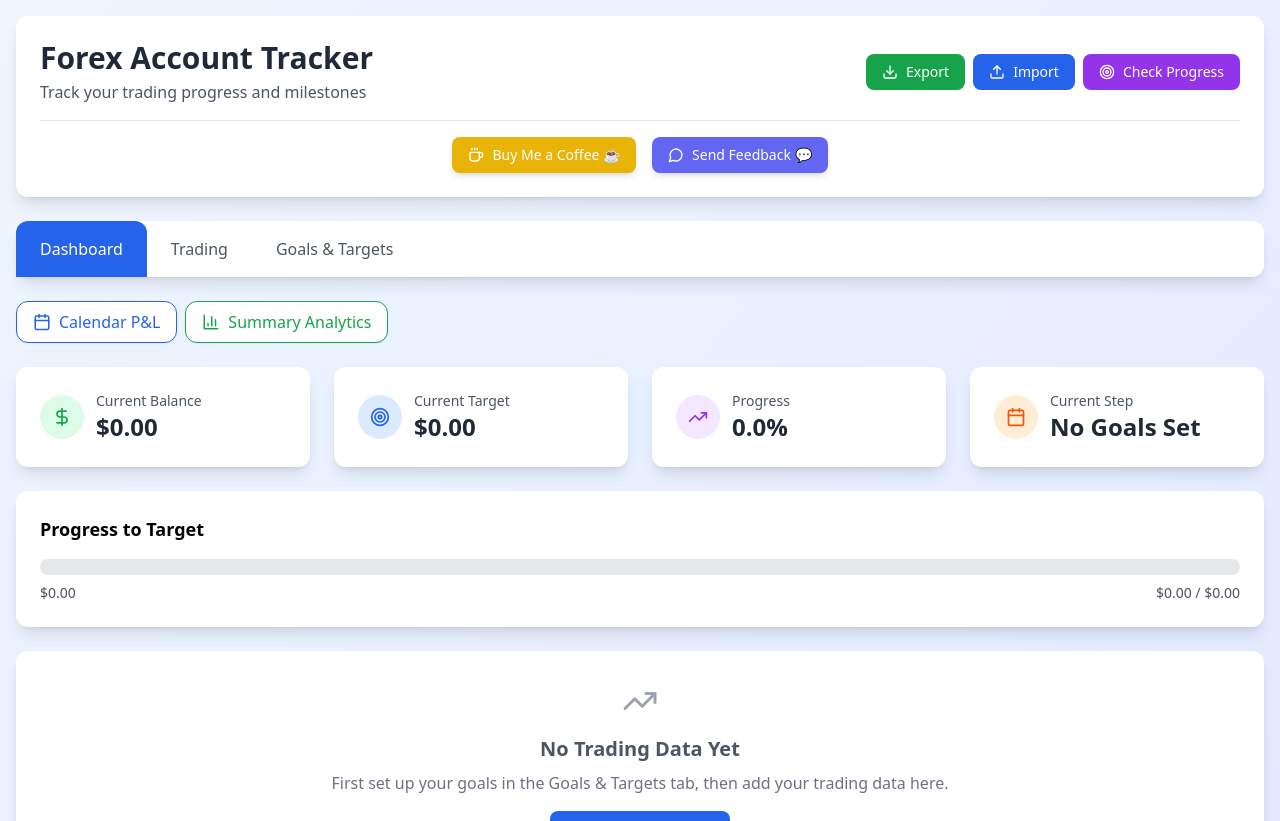
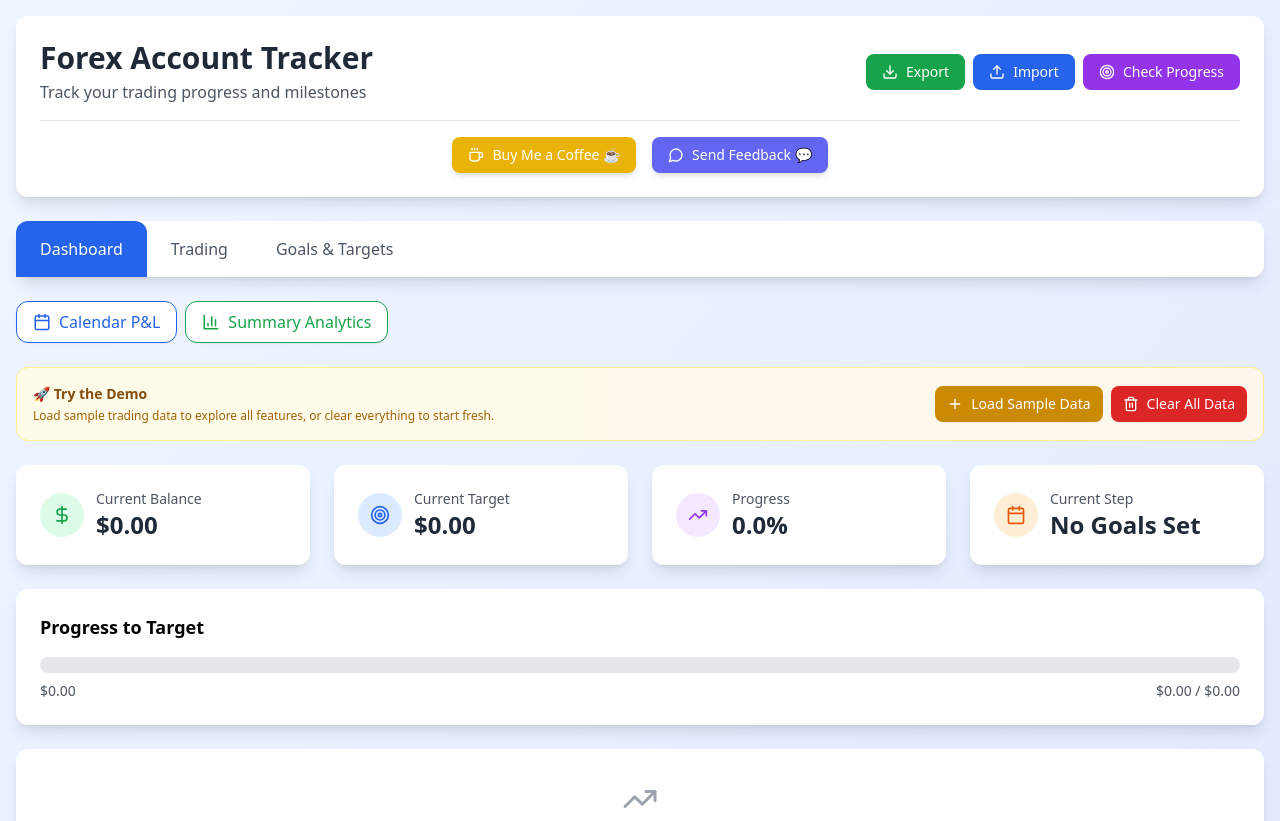
Before and after one commit to shahinabdi/forex-account-tracker, a React (Vite) app: page / in a window 1280 px wide. Shown: the top 821 px of the page. Built offline with nearby package versions, Linux system fonts and the light colour scheme.

Commit message:
Add sample data loading and clearing functionality to ForexTracker; implement buttons for demo data and reset options for enhanced user experience.

```diff
--- a/src/App.tsx
+++ b/src/App.tsx
@@ -928,6 +928,83 @@ export default function ForexTracker() {
         return 'Starting Balance';
       default:
         return 'Trade';
+    }
+  };
+
+  // Sample data and clear data functions
+  const loadSampleData = () => {
+    const sampleGoals: Goal[] = [
+      { level: 'Step 1', startBalance: 1000, targetBalance: 1500, status: 'Completed', progress: '100%' },
+      { level: 'Step 2', startBalance: 1500, targetBalance: 2250, status: 'Completed', progress: '100%' },
+      { level: 'Step 3', startBalance: 2250, targetBalance: 3375, status: 'In Progress', progress: '75%' },
+      { level: 'Step 4', startBalance: 3375, targetBalance: 5063, status: 'Not Started', progress: '0%' },
+      { level: 'Step 5', startBalance: 5063, targetBalance: 7595, status: 'Not Started', progress: '0%' }
+    ];
+
+    const sampleTrades: Trade[] = [
+      { id: 1, date: '2025-08-01', balance: 1000, pnl: null, amountToTarget: 500, dailyGain: null, milestone: 'Starting Balance', milestoneValue: null, type: 'starting' },
+      { id: 2, date: '2025-08-02', balance: 1075, pnl: 75, amountToTarget: 425, dailyGain: 7.5, milestone: '', milestoneValue: null, type: 'trade' },
+      { id: 3, date: '2025-08-03', balance: 1120, pnl: 45, amountToTarget: 380, dailyGain: 4.19, milestone: '', milestoneValue: null, type: 'trade' },
+      { id: 4, date: '2025-08-05', balance: 1085, pnl: -35, amountToTarget: 415, dailyGain: -3.12, milestone: '', milestoneValue: null, type: 'trade' },
+      { id: 5, date: '2025-08-06', balance: 1165, pnl: 80, amountToTarget: 335, dailyGain: 7.37, milestone: '', milestoneValue: null, type: 'trade' },
+      { id: 6, date: '2025-08-08', balance: 1245, pnl: 80, amountToTarget: 255, dailyGain: 6.87, milestone: '', milestoneValue: null, type: 'trade' },
+      { id: 7, date: '2025-08-09', balance: 1290, pnl: 45, amountToTarget: 210, dailyGain: 3.61, milestone: '', milestoneValue: null, type: 'trade' },
+      { id: 8, date: '2025-08-12', balance: 1380, pnl: 90, amountToTarget: 120, dailyGain: 6.98, milestone: '', milestoneValue: null, type: 'trade' },
+      { id: 9, date: '2025-08-13', balance: 1425, pnl: 45, amountToTarget: 75, dailyGain: 3.26, milestone: '', milestoneValue: null, type: 'trade' },
+      { id: 10, date: '2025-08-14', balance: 1500, pnl: 75, amountToTarget: 0, dailyGain: 5.26, milestone: 'Step 1 Complete!', milestoneValue: 1500, type: 'trade' },
+      { id: 11, date: '2025-08-15', balance: 1580, pnl: 80, amountToTarget: 670, dailyGain: 5.33, milestone: '', milestoneValue: null, type: 'trade' },
+      { id: 12, date: '2025-08-16', balance: 1650, pnl: 70, amountToTarget: 600, dailyGain: 4.43, milestone: '', milestoneValue: null, type: 'trade' },
+      { id: 13, date: '2025-08-19', balance: 1590, pnl: -60, amountToTarget: 660, dailyGain: -3.64, milestone: '', milestoneValue: null, type: 'trade' },
+      { id: 14, date: '2025-08-20', balance: 1675, pnl: 85, amountToTarget: 575, dailyGain: 5.35, milestone: '', milestoneValue: null, type: 'trade' },
+      { id: 15, date: '2025-08-21', balance: 1750, pnl: 75, amountToTarget: 500, dailyGain: 4.48, milestone: '', milestoneValue: null, type: 'trade' },
+      { id: 16, date: '2025-08-22', balance: 1825, pnl: 75, amountToTarget: 425, dailyGain: 4.29, milestone: '', milestoneValue: null, type: 'trade' },
+      { id: 17, date: '2025-08-23', balance: 1895, pnl: 70, amountToTarget: 355, dailyGain: 3.84, milestone: '', milestoneValue: null, type: 'trade' },
+      { id: 18, date: '2025-08-26', balance: 1970, pnl: 75, amountToTarget: 280, dailyGain: 3.96, milestone: '', milestoneValue: null, type: 'trade' },
+      { id: 19, date: '2025-08-27', balance: 2055, pnl: 85, amountToTarget: 195, dailyGain: 4.31, milestone: '', milestoneValue: null, type: 'trade' },
+      { id: 20, date: '2025-08-28', balance: 2125, pnl: 70, amountToTarget: 125, dailyGain: 3.41, milestone: '', milestoneValue: null, type: 'trade' },
+      { id: 21, date: '2025-08-29', balance: 2200, pnl: 75, amountToTarget: 50, dailyGain: 3.53, milestone: '', milestoneValue: null, type: 'trade' },
+      { id: 22, date: '2025-08-30', balance: 2250, pnl: 50, amountToTarget: 0, dailyGain: 2.27, milestone: 'Step 2 Complete!', milestoneValue: 2250, type: 'trade' },
+      { id: 23, date: '2025-09-02', balance: 2320, pnl: 70, amountToTarget: 1055, dailyGain: 3.11, milestone: '', milestoneValue: null, type: 'trade' },
+      { id: 24, date: '2025-09-03', balance: 2280, pnl: -40, amountToTarget: 1095, dailyGain: -1.72, milestone: '', milestoneValue: null, type: 'trade' },
+      { id: 25, date: '2025-09-04', balance: 2370, pnl: 90, amountToTarget: 1005, dailyGain: 3.95, milestone: '', milestoneValue: null, type: 'trade' },
+      { id: 26, date: '2025-09-05', balance: 2450, pnl: 80, amountToTarget: 925, dailyGain: 3.38, milestone: '', milestoneValue: null, type: 'trade' },
+      { id: 27, date: '2025-09-06', balance: 2535, pnl: 85, amountToTarget: 840, dailyGain: 3.47, milestone: '', milestoneValue: null, type: 'trade' },
+      { id: 28, date: '2025-09-07', balance: 2615, pnl: 80, amountToTarget: 760, dailyGain: 3.16, milestone: '', milestoneValue: null, type: 'trade' },
+      { id: 29, date: '2025-09-08', balance: 2700, pnl: 85, amountToTarget: 675, dailyGain: 3.25, milestone: '', milestoneValue: null, type: 'trade' }
+    ];
+
+    setSettings(sampleGoals);
+    setTradingData(sampleTrades);
+
+    // Update summary with sample data
+    const latestBalance = sampleTrades[sampleTrades.length - 1].balance;
+    const currentGoal = sampleGoals.find(g => g.status === 'In Progress');
+    if (currentGoal) {
+      setSummary({
+        latestBalance,
+        targetStatus: 'In Progress',
+        currentTarget: currentGoal.targetBalance,
+        startForTarget: currentGoal.startBalance,
+        progressToTarget: ((latestBalance - currentGoal.startBalance) / (currentGoal.targetBalance - currentGoal.startBalance)) * 100
+      });
+    }
+  };
+
+  const clearAllData = () => {
+    if (window.confirm('Are you sure you want to clear all data? This action cannot be undone.')) {
+      setSettings([]);
+      setTradingData([]);
+      setSummary({
+        latestBalance: 0,
+        targetStatus: 'No Goals Set',
+        currentTarget: 0,
+        startForTarget: 0,
+        progressToTarget: 0
+      });
+      // Clear localStorage as well
+      localStorage.removeItem('forexTracker_settings');
+      localStorage.removeItem('forexTracker_tradingData');
+      localStorage.removeItem('forexTracker_summary');
     }
   };
 
@@ -1239,6 +1316,32 @@ export default function ForexTracker() {
               >
                 <BarChart3 size={18} /> Summary Analytics
               </button>
+            </div>
+
+            {/* Sample Data and Clear Data Buttons */}
+            <div className="bg-gradient-to-r from-yellow-50 to-orange-50 border border-yellow-200 rounded-xl p-4 mb-4">
+              <div className="flex flex-col sm:flex-row sm:items-center justify-between gap-3">
+                <div className="flex-1">
+                  <h3 className="text-sm font-semibold text-yellow-800 mb-1">🚀 Try the Demo</h3>
+                  <p className="text-xs text-yellow-700">Load sample trading data to explore all features, or clear everything to start fresh.</p>
+                </div>
+                <div className="flex flex-wrap gap-2">
+                  <button
+                    onClick={loadSampleData}
+                    className="flex items-center gap-2 px-3 py-2 bg-yellow-600 text-white rounded-lg hover:bg-yellow-700 transition-colors text-xs sm:text-sm font-medium shadow-sm"
+                  >
+                    <Plus size={16} />
+                    Load Sample Data
+                  </button>
+                  <button
+                    onClick={clearAllData}
+                    className="flex items-center gap-2 px-3 py-2 bg-red-600 text-white rounded-lg hover:bg-red-700 transition-colors text-xs sm:text-sm font-medium shadow-sm"
+                  >
+                    <Trash2 size={16} />
+                    Clear All Data
+                  </button>
+                </div>
+              </div>
             </div>
             {showCalendarPNL && (
               <CalendarPNL trades={tradingData.filter(t => t.type === 'trade' && t.pnl !== null).map(t => ({ date: t.date, pnl: Number(t.pnl) }))} />
```
